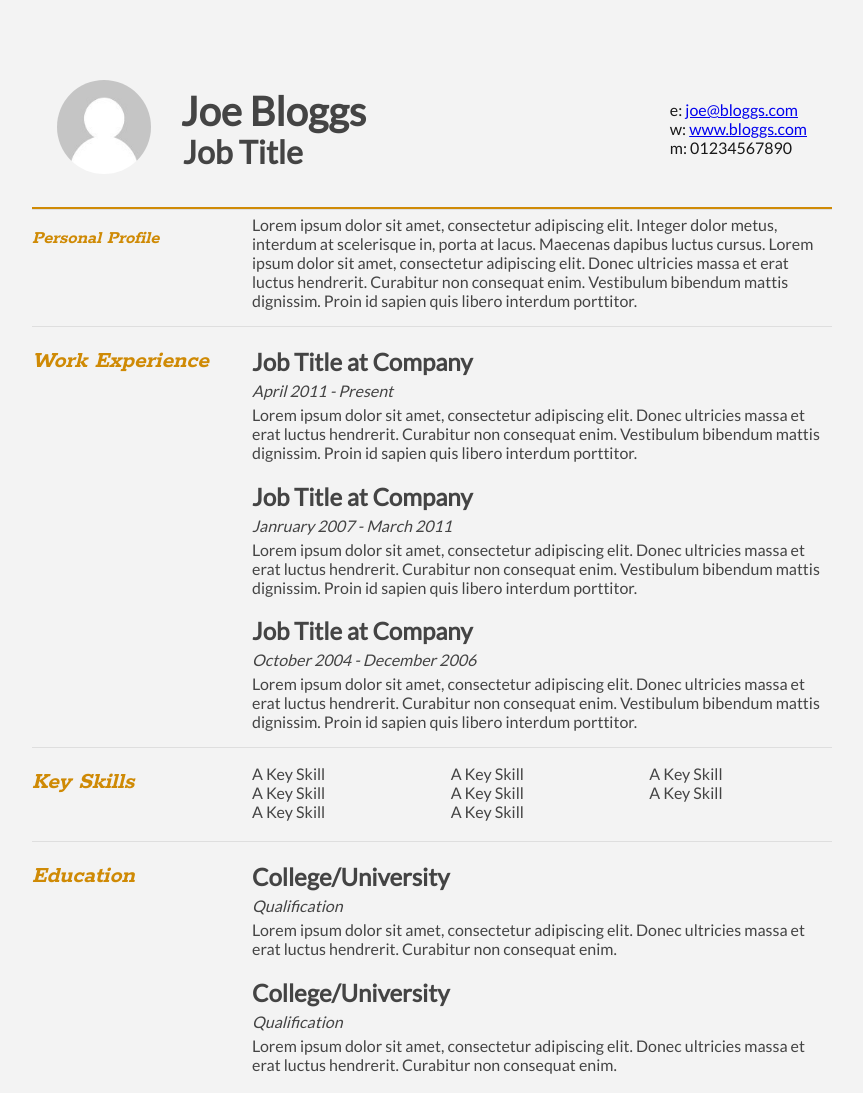
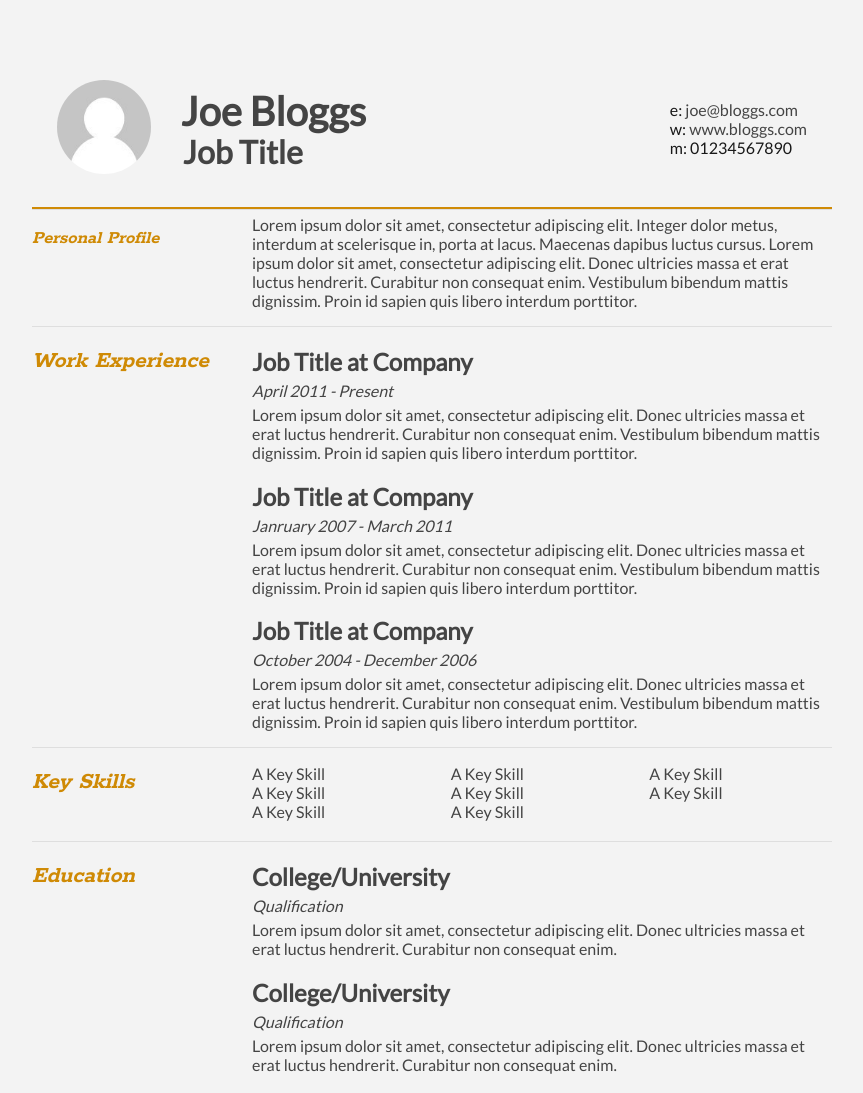
Before and after one commit to Kenzie-Academy-Brasil-Developers/estilizar-curriculo-sprint-2-matheusblm, a plain HTML site: page index.html in a window 1280 px wide. Shown: the whole page, without its empty margins (208-1071 px from the left). Drawn offline with Linux system fonts and the light colour scheme.

Commit message:
Alteração na parte de links

```diff
--- a/style.css
+++ b/style.css
@@ -59,6 +59,17 @@ html, body{
 	color: #181818;
 	margin-top: 40px;
 }
+#contactDetails ul li a, a[href^=tel] {
+	text-decoration: none;
+	pointer-events: none;
+	color: #444444;
+}
+
+#contactDetails ul li a:hover {
+
+}
+
+
 section{
 	border-top: 1px ridge #dedede;
 }
```
